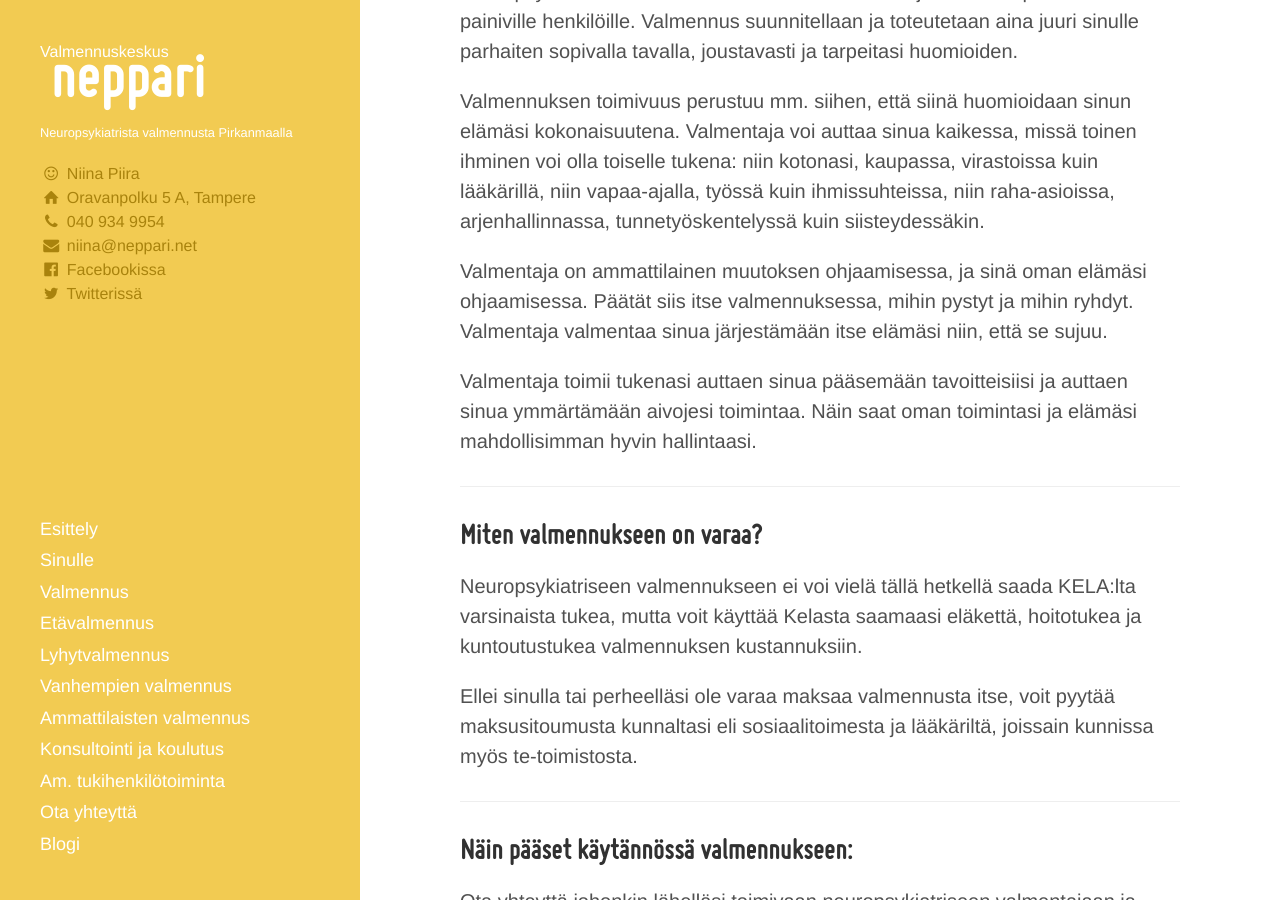
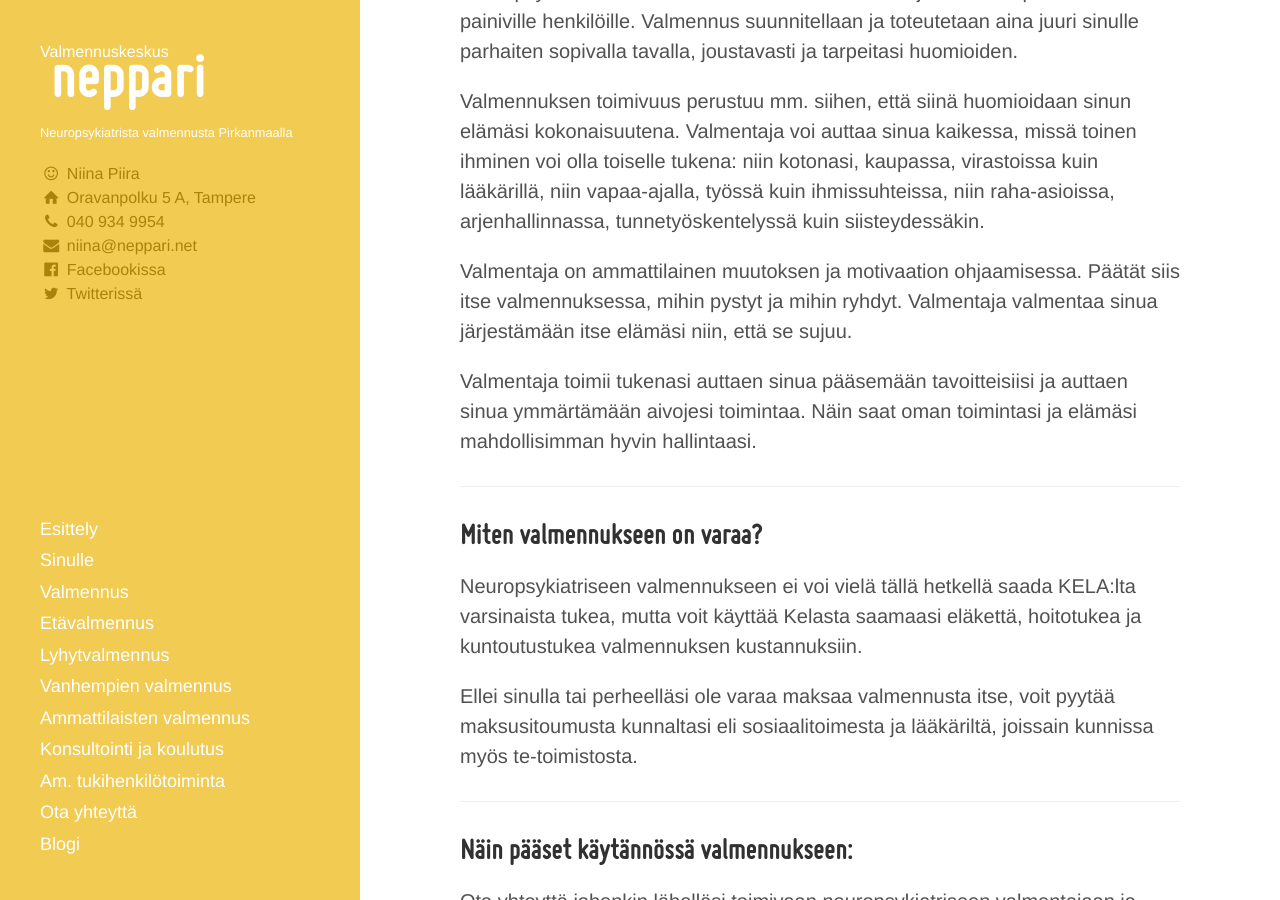
Before and after one commit to niinapiira/neppari.net, a Jekyll site: the page built from pieni-adhd-infopaketti.md, in a window 1280 px wide and 900 px high, scrolled down 3518 px. Built offline with Jekyll 4.4.1, drawn with Linux system fonts in a browser that asks for light colours.

Commit message:
Updated pieni-adhd-infopaketti.md

```diff
--- a/pieni-adhd-infopaketti.md
+++ b/pieni-adhd-infopaketti.md
@@ -91,7 +91,7 @@ Neuropsykiatrinen valmennus on suunniteltu tueksi juuri ADHD-piirteiden kanssa p
 
 Valmennuksen toimivuus perustuu mm. siihen, että siinä huomioidaan sinun elämäsi kokonaisuutena. Valmentaja voi auttaa sinua kaikessa, missä toinen ihminen voi olla toiselle tukena: niin kotonasi, kaupassa, virastoissa kuin lääkärillä, niin vapaa-ajalla, työssä kuin ihmissuhteissa, niin raha-asioissa, arjenhallinnassa, tunnetyöskentelyssä kuin siisteydessäkin.
 
-Valmentaja on ammattilainen muutoksen ohjaamisessa, ja sinä oman elämäsi ohjaamisessa. Päätät siis itse valmennuksessa, mihin pystyt ja mihin ryhdyt. Valmentaja valmentaa sinua järjestämään itse elämäsi niin, että se sujuu.
+Valmentaja on ammattilainen muutoksen ja motivaation ohjaamisessa. Päätät siis itse valmennuksessa, mihin pystyt ja mihin ryhdyt. Valmentaja valmentaa sinua järjestämään itse elämäsi niin, että se sujuu.
 
 Valmentaja toimii tukenasi auttaen sinua pääsemään tavoitteisiisi ja auttaen sinua ymmärtämään aivojesi toimintaa. Näin saat oman toimintasi ja elämäsi mahdollisimman hyvin hallintaasi.
 
```
